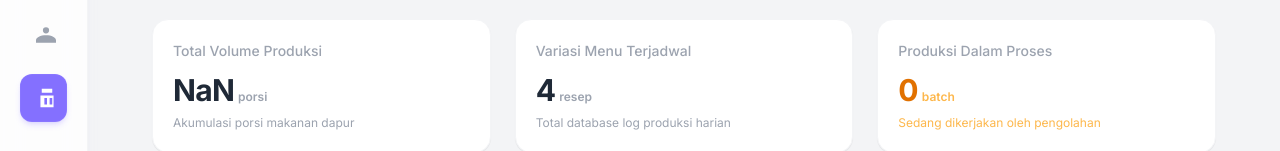
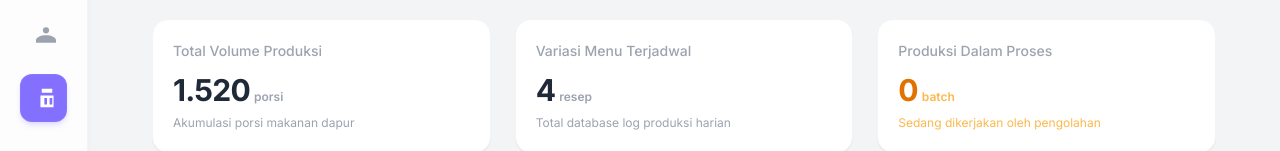
Before and after one commit to rajif24ti/projectbpf2_aatKel3, a React (Vite) app: page /produksi in a window 1280 px wide. Shown: the part 341-492 px from the top of the page. Built offline with nearby package versions, Linux system fonts and the light colour scheme.

Commit message:
perubahan terakhir p10

```diff
--- a/src/pages/Produksi.jsx
+++ b/src/pages/Produksi.jsx
@@ -62,7 +62,7 @@ function Produksi() {
 
   // Hitung Kalkulasi Agregat Secara Dinamis
   const totalProduksi = dataProduksi.reduce(
-    (total, item) => total + item.jumlah,
+    (total, item) => total + item.porsi,
     0,
   );
   const totalProses = dataProduksi.filter(
@@ -77,16 +77,16 @@ function Produksi() {
 
   // Navigasi ke Form Tambah Data (Create)
   const openCreateMode = () => {
-    // Set default tanggal dengan format ISO YYYY-MM-DD hari ini
     const hariIni = new Date().toISOString().split("T")[0];
+
     setFormData({
       id: null,
       tanggal: hariIni,
+      sekolah: "",
       menu: "",
-      jumlah: "",
-      bahanUtama: "",
-      status: "Proses",
+      porsi: "",
     });
+
     setViewMode("create");
   };
 
```
